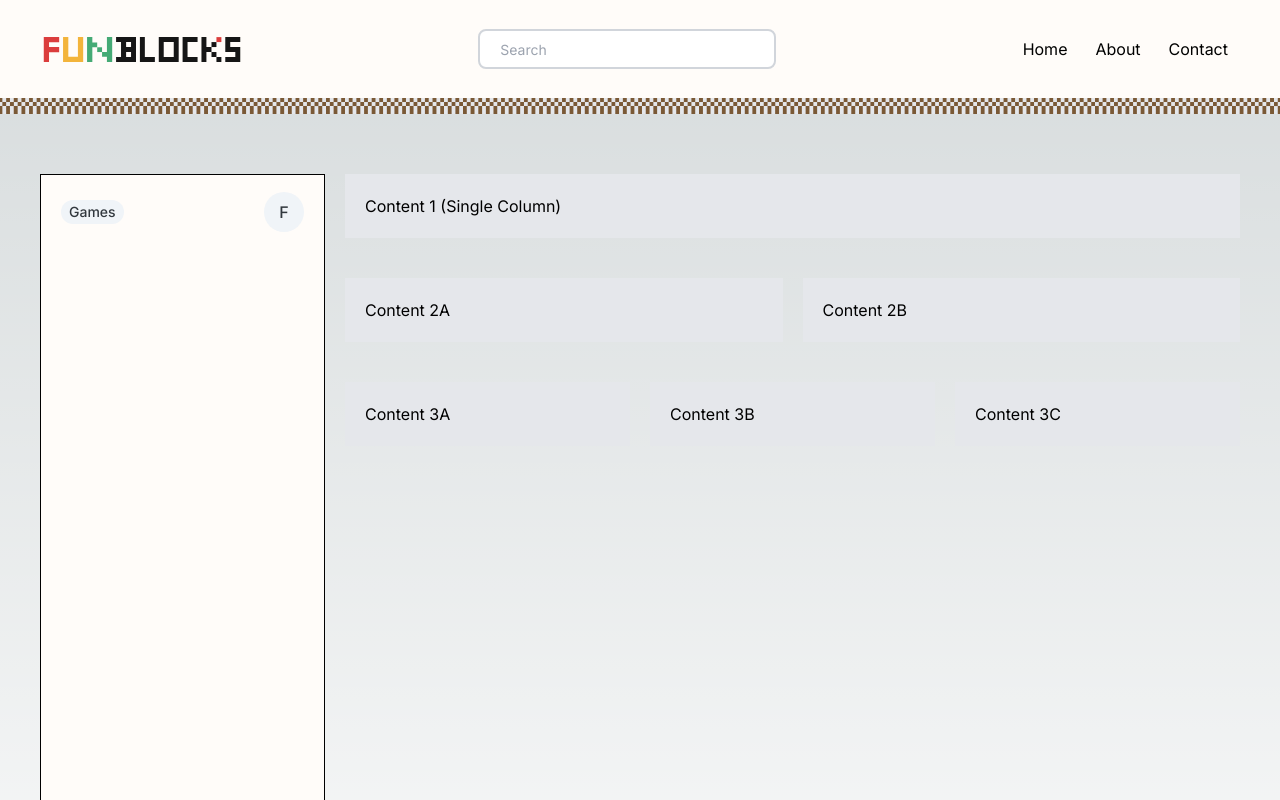
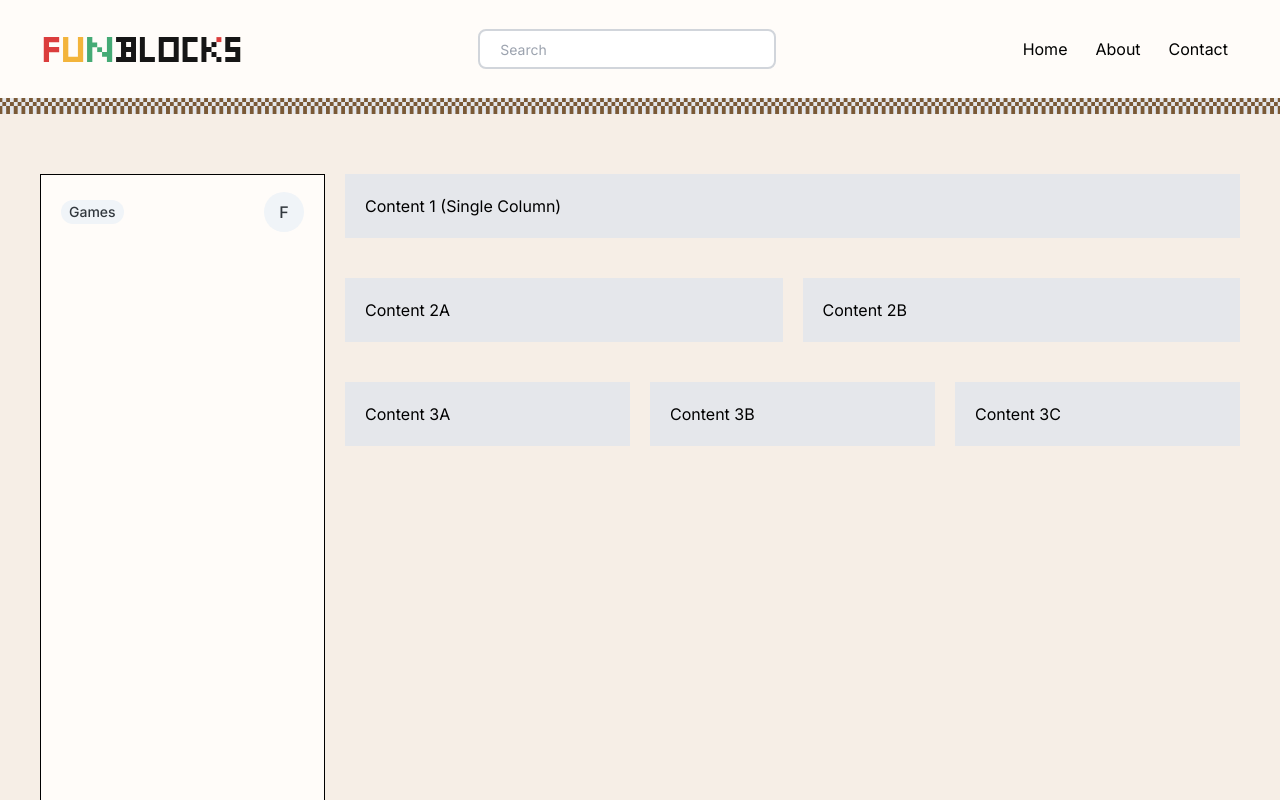
Before and after one commit to sakukuku/fun-blocks-blog-original, a Next.js app: page / in a window 1280 px wide. Shown: the top 800 px of the page. Built offline with nearby package versions, Linux system fonts and the light colour scheme.

Commit message:
fix: page background color

```diff
--- a/src/app/globals.css
+++ b/src/app/globals.css
@@ -20,9 +20,5 @@
 
 body {
     color: rgb(var(--foreground-rgb));
-    background: linear-gradient(
-            to bottom,
-            transparent,
-            rgb(var(--background-end-rgb))
-    ) rgb(var(--background-start-rgb));
+    background: #F6EEE6;
 }
```
